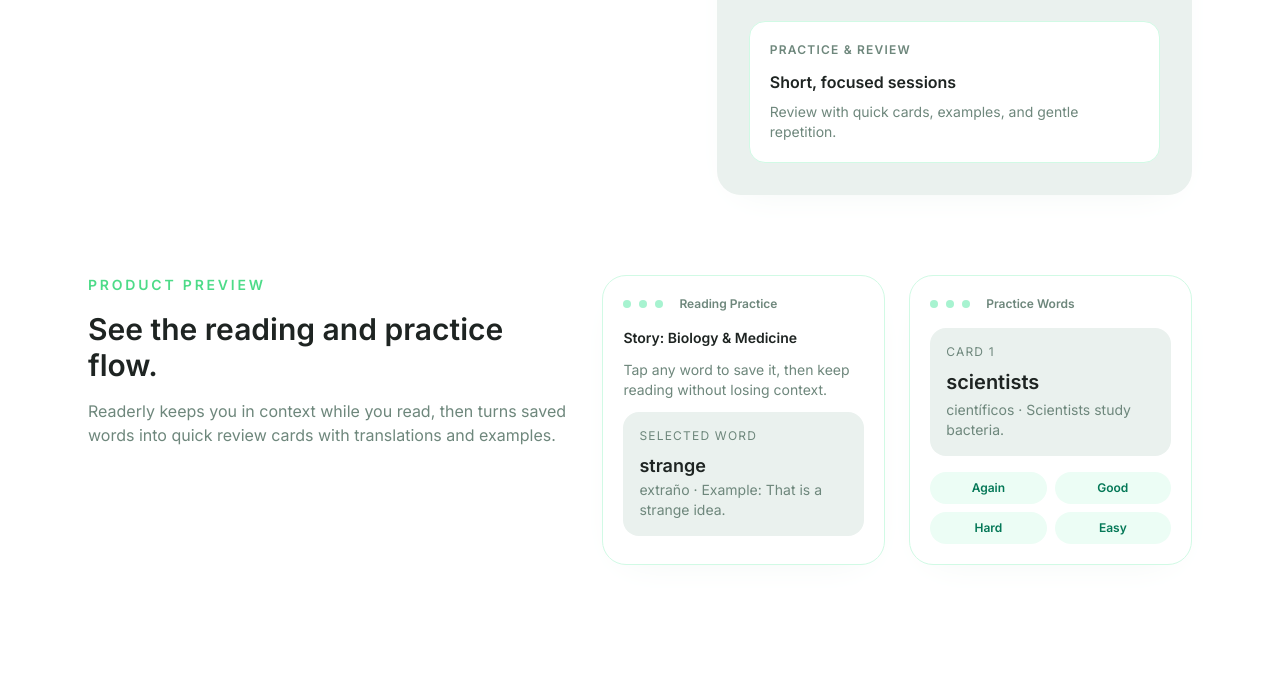
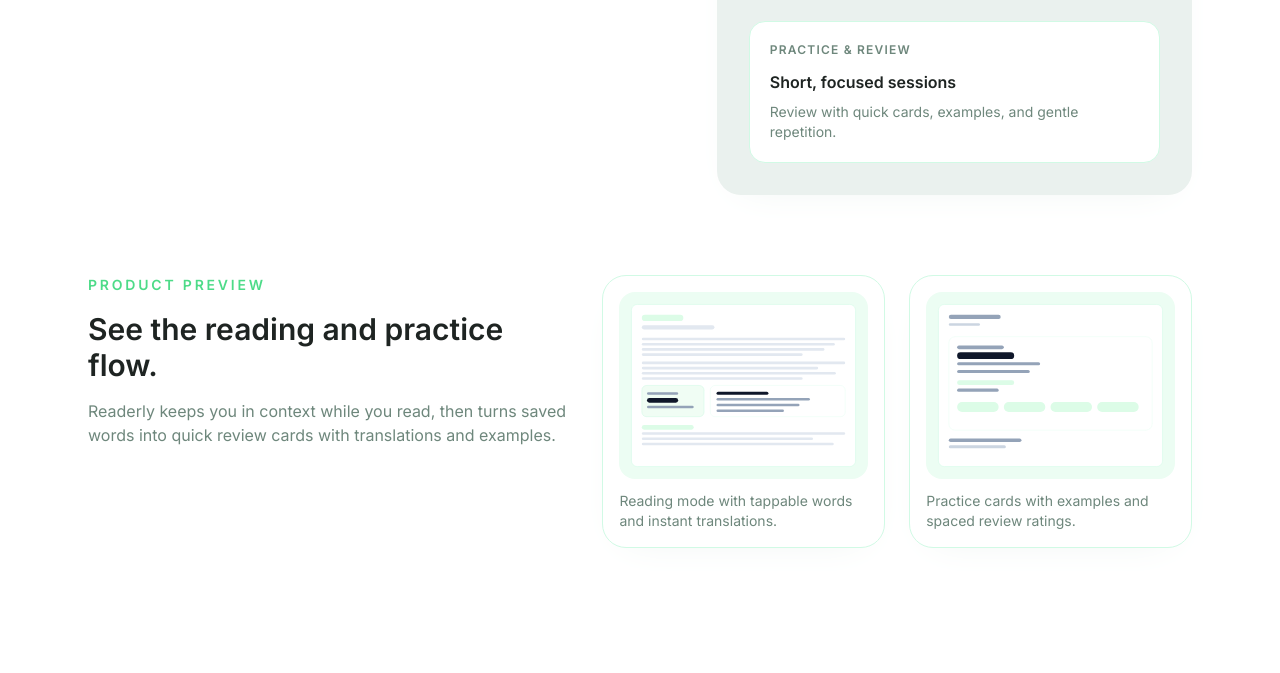
Before and after one commit to bohachevskyy/ready-web, an Astro site in the folder www/: page / in a window 1280 px wide. Shown: the part 474-1147 px from the top of the page. Built offline with nearby package versions, Linux system fonts and the light colour scheme; Astro itself is replaced by a stand-in of ours.

Commit message:
feat: add product preview images

```diff
--- a/www/src/pages/index.astro
+++ b/www/src/pages/index.astro
@@ -108,56 +108,28 @@ import BaseLayout from "../layouts/BaseLayout.astro";
           </p>
         </div>
         <div class="grid gap-6 md:grid-cols-2">
-          <div class="rounded-3xl border border-emerald-100 bg-white p-5 shadow-soft">
-            <div class="flex items-center gap-2 text-xs text-muted">
-              <span class="h-2 w-2 rounded-full bg-emerald-200"></span>
-              <span class="h-2 w-2 rounded-full bg-emerald-200"></span>
-              <span class="h-2 w-2 rounded-full bg-emerald-200"></span>
-              <span class="ml-2 font-semibold">Reading Practice</span>
-            </div>
-            <div class="mt-4 space-y-3 text-sm text-ink">
-              <p class="font-semibold">Story: Biology & Medicine</p>
-              <p class="text-muted">
-                Tap any word to save it, then keep reading without losing context.
-              </p>
-              <div class="rounded-2xl bg-soft p-4">
-                <p class="text-xs uppercase tracking-widest text-muted">
-                  Selected word
-                </p>
-                <p class="mt-2 text-lg font-semibold text-ink">strange</p>
-                <p class="text-sm text-muted">extraño · Example: That is a strange idea.</p>
-              </div>
-            </div>
-          </div>
-          <div class="rounded-3xl border border-emerald-100 bg-white p-5 shadow-soft">
-            <div class="flex items-center gap-2 text-xs text-muted">
-              <span class="h-2 w-2 rounded-full bg-emerald-200"></span>
-              <span class="h-2 w-2 rounded-full bg-emerald-200"></span>
-              <span class="h-2 w-2 rounded-full bg-emerald-200"></span>
-              <span class="ml-2 font-semibold">Practice Words</span>
-            </div>
-            <div class="mt-4 space-y-4">
-              <div class="rounded-2xl bg-soft p-4">
-                <p class="text-xs uppercase tracking-widest text-muted">Card 1</p>
-                <p class="mt-2 text-xl font-semibold text-ink">scientists</p>
-                <p class="mt-1 text-sm text-muted">científicos · Scientists study bacteria.</p>
-              </div>
-              <div class="grid grid-cols-2 gap-2 text-xs font-semibold text-emerald-700">
-                <span class="rounded-full bg-emerald-50 px-3 py-2 text-center">
-                  Again
-                </span>
-                <span class="rounded-full bg-emerald-50 px-3 py-2 text-center">
-                  Good
-                </span>
-                <span class="rounded-full bg-emerald-50 px-3 py-2 text-center">
-                  Hard
-                </span>
-                <span class="rounded-full bg-emerald-50 px-3 py-2 text-center">
-                  Easy
-                </span>
-              </div>
-            </div>
-          </div>
+          <figure class="rounded-3xl border border-emerald-100 bg-white p-4 shadow-soft">
+            <img
+              src="/preview-reading.svg"
+              alt="Readerly reading experience with highlighted story text and saved vocabulary"
+              class="w-full rounded-2xl"
+              loading="lazy"
+            />
+            <figcaption class="mt-3 text-sm text-muted">
+              Reading mode with tappable words and instant translations.
+            </figcaption>
+          </figure>
+          <figure class="rounded-3xl border border-emerald-100 bg-white p-4 shadow-soft">
+            <img
+              src="/preview-practice.svg"
+              alt="Readerly practice session showing vocabulary card and rating buttons"
+              class="w-full rounded-2xl"
+              loading="lazy"
+            />
+            <figcaption class="mt-3 text-sm text-muted">
+              Practice cards with examples and spaced review ratings.
+            </figcaption>
+          </figure>
         </div>
       </div>
     </section>
```
Also changed, not shown: www/public/preview-practice.svg (added), www/public/preview-reading.svg (added).
